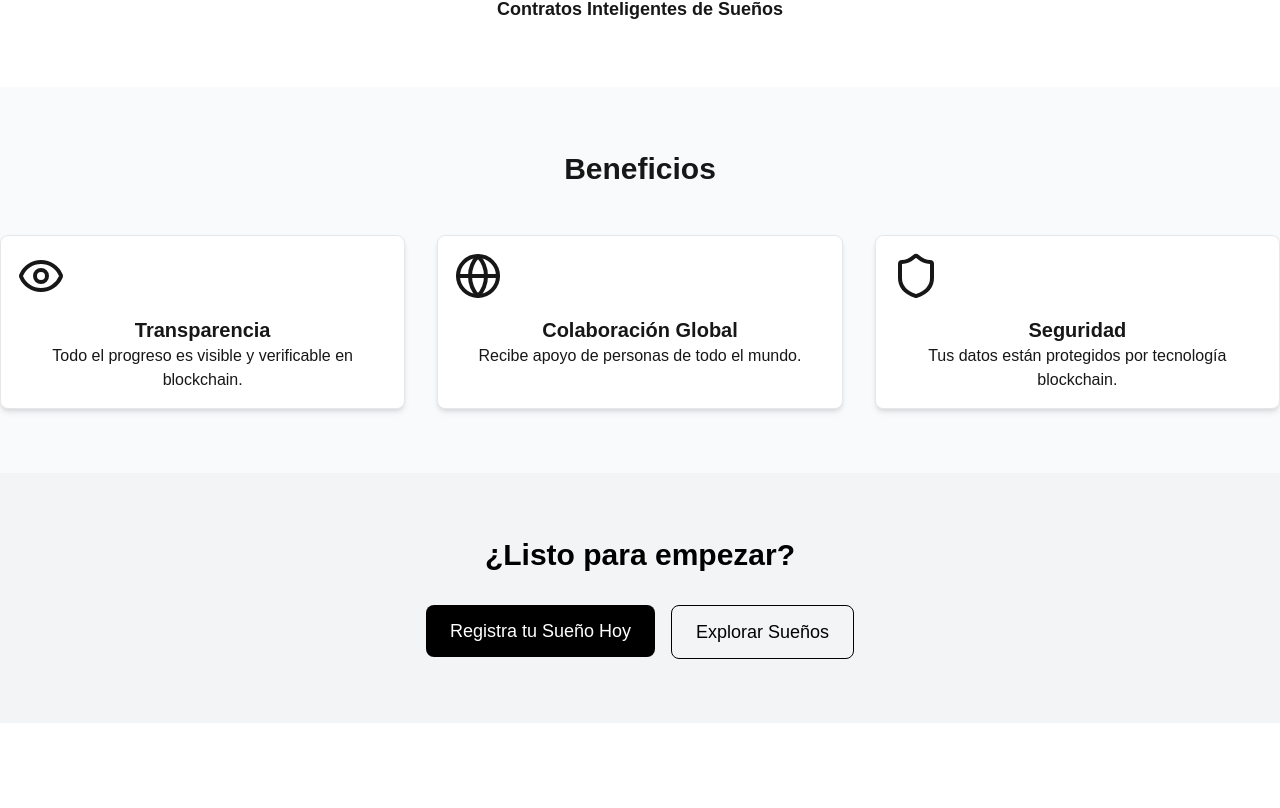
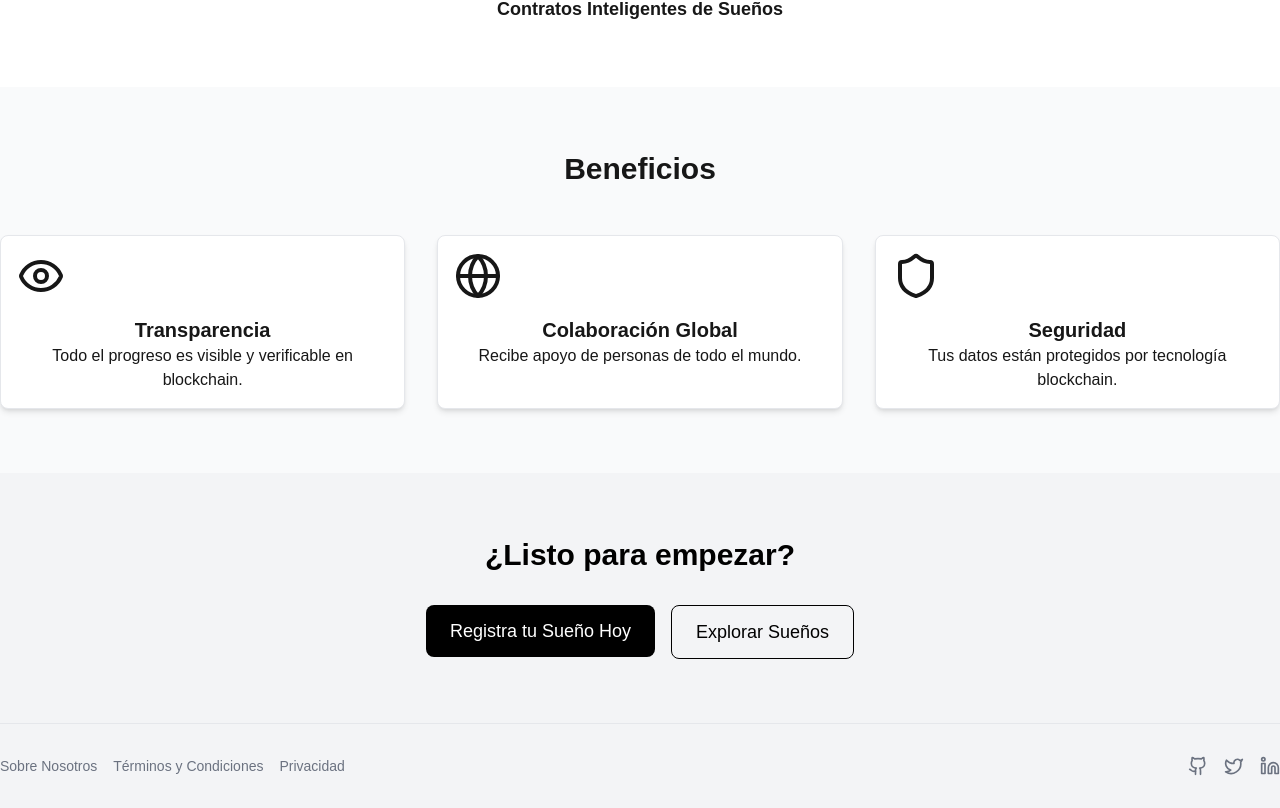
Before and after one commit to miaviles11/DreamChain, a Next.js app: page /how-it-works in a window 1280 px wide. Shown: the part 1056-1864 px from the top of the page. Before the commit the page ends 1779 px from the top, so only its background shows below. Built offline with nearby package versions, Linux system fonts and the light colour scheme.

Commit message:
footer component

```diff
--- /dev/null
+++ b/app/components/ui/footer.tsx
@@ -0,0 +1,36 @@
+import Link from "next/link";
+import { Github, Twitter, Linkedin } from "lucide-react";
+
+export default function Footer() {
+  return (
+    <footer className="py-8 bg-gray-100 border-t">
+      <div className="container mx-auto flex flex-col md:flex-row justify-between items-center space-y-4 md:space-y-0">
+        {/* Links de Navegación */}
+        <nav className="flex space-x-4 text-sm font-medium">
+          <Link href="/about-us" className="text-gray-500 hover:text-black">
+            Sobre Nosotros
+          </Link>
+          <Link href="/terms" className="text-gray-500 hover:text-black">
+            Términos y Condiciones
+          </Link>
+          <Link href="/privacy" className="text-gray-500 hover:text-black">
+            Privacidad
+          </Link>
+        </nav>
+
+        {/* Redes Sociales */}
+        <div className="flex space-x-4">
+          <Link href="https://github.com" target="_blank" className="text-gray-500 hover:text-black">
+            <Github className="w-5 h-5" />
+          </Link>
+          <Link href="https://twitter.com" target="_blank" className="text-gray-500 hover:text-black">
+            <Twitter className="w-5 h-5" />
+          </Link>
+          <Link href="https://linkedin.com" target="_blank" className="text-gray-500 hover:text-black">
+            <Linkedin className="w-5 h-5" />
+          </Link>
+        </div>
+      </div>
+    </footer>
+  );
+}
--- a/app/how-it-works/page.tsx
+++ b/app/how-it-works/page.tsx
@@ -4,6 +4,7 @@ import { Button } from "@/components/ui/button";
 import { Card, CardContent } from "@/components/ui/card";
 import { BookOpen, Users, Target, Shield, Globe, Eye } from "lucide-react";
 import Link from "next/link";
+import Footer from "@/components/ui/footer";
 
 export default function HowItWorks() {
   return (
@@ -114,6 +115,8 @@ export default function HowItWorks() {
           </div>
         </section>
       </main>
+	  {/* Footer */}
+      <Footer />
     </div>
   );
 }
```
